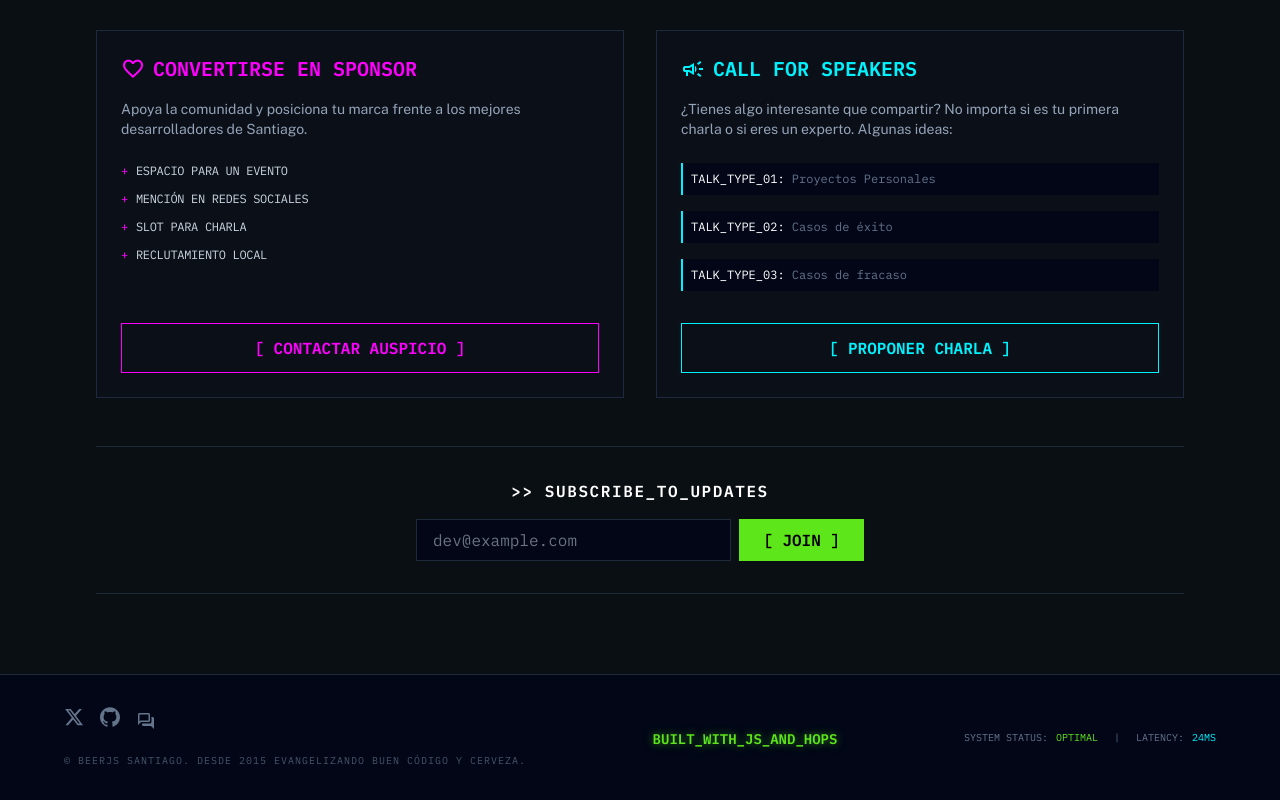
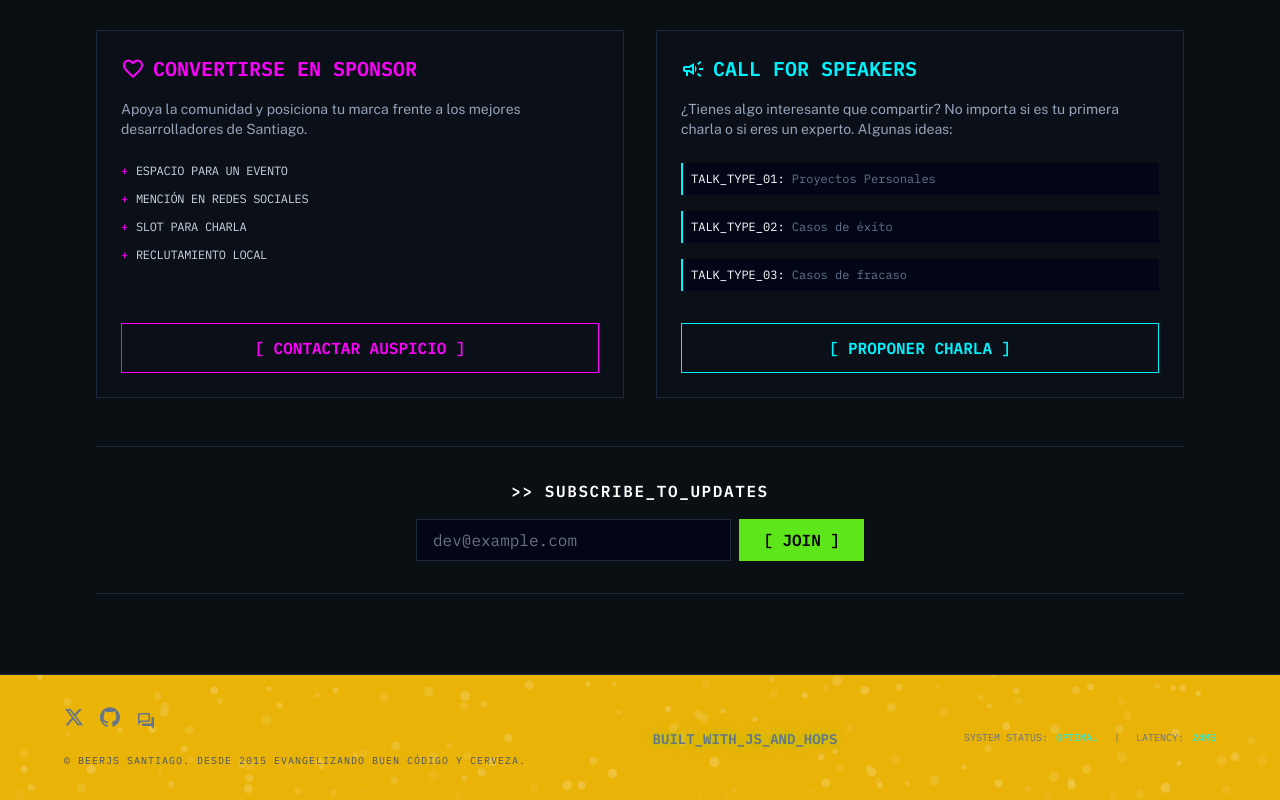
Before and after one commit to devschile/beerjs, a website: page public/index.html in a window 1280 px wide. Shown: the part 1423-2223 px from the top of the page. Drawn offline with nearby package versions, Linux system fonts and the light colour scheme.

Commit message:
feat: bubble fx

```diff
--- a/public/assets/css/styles.css
+++ b/public/assets/css/styles.css
@@ -36,3 +36,12 @@ body {
   0%, 100% { opacity: 1; }
   50%       { opacity: 0; }
 }
+
+.bubbles {
+	position: absolute;
+	width: 100%;
+	height: 100%;
+	top: 0;
+	left: 0;
+  opacity: .3;
+}
--- a/public/assets/js/functions.js
+++ b/public/assets/js/functions.js
@@ -103,3 +103,200 @@ console.log('%c salud@beerjs.cl ', 'background: #222; color: #ffCC00');
 })(window,document,'script','//www.google-analytics.com/analytics.js','ga');
 ga('create', 'UA-62394125-1', 'auto');
 ga('send', 'pageview');
+
+// bubbles: https://codepen.io/w-chenamg/pen/bGZPdgb
+const pi2 = 2 * Math.PI;
+const MIN_CPU_BUBBLES = 50; // Minimum number of bubbles (for the worst of computers)
+const MAX_CPU_BUBBLES = 200; // Maximum number of bubbles (for the best of computers)
+const CPU_CORES_BUBBLES = 4; // CPU logical cores count required for maximum bubbles
+const CPU_BUBBLES_RATIO = CPU_CORES_BUBBLES / MAX_CPU_BUBBLES;
+const MAX_BUBBLES = Math.min((window.navigator.hardwareConcurrency / CPU_BUBBLES_RATIO) * (MAX_CPU_BUBBLES - MIN_CPU_BUBBLES) + MIN_CPU_BUBBLES, MAX_CPU_BUBBLES);
+const MIN_BUBBLE_SIZE = 5;
+const MAX_BUBBLE_SIZE = 10;
+
+// The minimum lifetime of a bubble divided by the canvas height (px) you are testing on
+// This keeps the velocity of bubbles proportional to the canvas height, i.e. height ambiguous
+const LIFETIME_HEIGHT_RATIO = 5000 / 300;
+
+class Bubble {
+	static random(min, max) {
+		return Math.floor(
+			Math.random() * (Math.round(max) - Math.round(min) + 1) + Math.round(min)
+		);
+	}
+
+	static easeInSine(f) {
+		return 1 - Math.cos((f * Math.PI) / 2);
+	}
+
+	static easeInOutSine(f) {
+		return -(Math.cos(Math.PI * f) - 1) / 2;
+	}
+
+	static getLifeTime(height) {
+		return Bubble.random(
+			height * LIFETIME_HEIGHT_RATIO,
+			height * LIFETIME_HEIGHT_RATIO * 2
+		);
+	}
+
+	static getSize() {
+		return Bubble.random(MIN_BUBBLE_SIZE, MAX_BUBBLE_SIZE);
+	}
+
+	static getAlpha() {
+		return Bubble.random(20, 70) / 100;
+	}
+
+	static getPos(width, height, size) {
+		return { x: Bubble.random(0, width), y: size * 2 };
+	}
+
+	static getWobbleCoefficient() {
+		return Bubble.random(-100, 100) / 10;
+	}
+
+	constructor(lifeStart, bubbles) {
+		this.bubbles = bubbles;
+		this.canvas = this.bubbles.canvas;
+		this.ctx = this.bubbles.ctx;
+
+		this.alpha = Bubble.getAlpha();
+		this.size = Bubble.getSize();
+		this.pos = Bubble.getPos(this.bubbles.width, this.bubbles.height, this.size);
+		this.wobbleCoefficient = Bubble.getWobbleCoefficient();
+
+		this.lifeStart = lifeStart;
+		this.lifeTime = Bubble.getLifeTime(this.bubbles.height);
+		if (this.bubbles.firstSpawn) {
+			this.lifeStart -= this.lifeTime * (Bubble.random(0, 100) / 100);
+		}
+	}
+
+	getTimeFrac(timeStamp) {
+		return (timeStamp - this.lifeStart) / this.lifeTime;
+	}
+
+	getWobble(timeFrac) {
+		return this.size * Math.sin(timeFrac * pi2) * this.wobbleCoefficient;
+	}
+
+	draw(timeFrac) {
+		let riseHeight = this.bubbles.height + this.size / 2 + this.pos.y;
+		let x = this.pos.x + this.getWobble(timeFrac);
+		let y = this.bubbles.height + this.pos.y - Bubble.easeInSine(timeFrac) * riseHeight;
+		let floorDist = Math.min(Math.max((this.bubbles.height - y) / (this.bubbles.height * 0.1), 0), 1);
+
+		this.ctx.beginPath();
+		this.ctx.arc(x, y, this.size / 2, 0, pi2);
+		this.ctx.fillStyle = "rgba(255, 255, 255, " + this.alpha * floorDist + ")";
+		this.ctx.fill();
+	}
+}
+
+class Bubbles {
+	static forEach(canvases) {
+		let bubbles = [];
+		for (let i = 0; i < canvases.length; i++)
+			bubbles.push(new Bubbles(canvases[i]));
+		return bubbles;
+	}
+
+	static isVisible() {
+		if ("visibilityState" in document)
+			return document.visibilityState !== "hidden";
+		if ("hidden" in document) return !document.hidden;
+		return true;
+	}
+
+	constructor(canvas) {
+		this.firstSpawn = true;
+		this.bubbles = [];
+
+		this.canvas = canvas;
+		this.ctx = canvas.getContext("2d");
+
+		this.requestAnimationFrame();
+
+		document.addEventListener(
+			typeof document.msHidden !== "undefined"
+				? "msvisibilitychange"
+				: typeof document.webkitHidden !== "undefined"
+				? "webkitvisibilitychange"
+				: "visibilitychange",
+			this.documentVisibilityChange.bind(this),
+			false
+		);
+	}
+
+	requestAnimationFrame() {
+		requestAnimationFrame(this.draw.bind(this));
+	}
+
+	documentVisibilityChange() {
+		if (this.firstSpawn) return;
+		this.firstSpawn = true;
+		this.bubbles = [];
+	}
+
+	calcCanvasSize() {
+		const { width, height } = this.canvas.getBoundingClientRect();
+		if (this.width !== width || this.height !== height) {
+			const scale = window.devicePixelRatio;
+			const scaledWidth = Math.floor(width * scale);
+			const scaledHeight = Math.floor(height * scale);
+
+			this.canvas.width = scaledWidth;
+			this.canvas.height = scaledHeight;
+			this.ctx.scale(scale, scale);
+
+			if (this.width !== undefined && this.height !== undefined && (width > this.width || height > this.height)) {
+				if (this.sizeChangeTimeout !== undefined) clearTimeout(this.sizeChangeTimeout);
+				this.sizeChangeTimeout = window.setTimeout(this.documentVisibilityChange.bind(this), 250);
+			}
+		}
+		this.width = width;
+		this.height = height;
+	}
+
+	spawnBubble(timeStamp) {
+		this.bubbles.push(new Bubble(timeStamp, this));
+	}
+
+	spawnBubbles(timeStamp) {
+		while (this.bubbles.length < Math.ceil(MAX_BUBBLES / 2)) {
+			this.spawnBubble(timeStamp);
+		}
+	}
+
+	drawBubbles(timeStamp) {
+		let i = 0;
+		while (i < this.bubbles.length) {
+			let bubble = this.bubbles[i];
+			let timeFrac = bubble.getTimeFrac(timeStamp);
+			if (timeFrac >= 1) {
+				this.bubbles.splice(i, 1);
+				continue;
+			} else if (timeFrac >= 0.5 && !bubble.nextSpawned) {
+				bubble.nextSpawned = true;
+				this.spawnBubble(timeStamp);
+			}
+
+			bubble.draw(timeFrac);
+			i++;
+		}
+	}
+
+	draw(timeStamp) {
+		this.calcCanvasSize();
+		this.ctx.clearRect(0, 0, this.width, this.height);
+
+		this.spawnBubbles(timeStamp);
+		this.drawBubbles(timeStamp);
+		this.firstSpawn = false;
+
+		this.requestAnimationFrame();
+	}
+}
+
+Bubbles.forEach(document.getElementsByClassName("bubbles"));
--- a/public/index.html
+++ b/public/index.html
@@ -251,8 +251,9 @@
     </section>
   </main>
   <!-- Terminal Footer -->
-  <footer class="bg-slate-950 border-t border-slate-800 px-4 py-8 mt-12" id="contact">
-    <div class="max-w-6xl mx-auto flex flex-col md:flex-row justify-between items-center gap-6">
+  <footer class="bg-yellow-500 border-t border-slate-800 px-4 py-8 mt-12 relative" id="contact">
+    <canvas class="bubbles"></canvas>
+    <div class="max-w-6xl mx-auto flex flex-col md:flex-row justify-between items-center gap-6 relative">
       <div class="flex flex-col items-center md:items-start gap-2">
         <div class="flex gap-4">
           <a class="text-slate-500 hover:text-white transition-colors" href="https://x.com/BeerJSSantiago">
@@ -280,11 +281,11 @@
           buen código y cerveza.</p>
       </div>
       <div class="text-center">
-        <span class="text-hacker-green font-bold glow-text-green text-sm">BUILT_WITH_JS_AND_HOPS</span>
+        <span class="text-slate-500 font-bold glow-text-green text-sm">BUILT_WITH_JS_AND_HOPS</span>
       </div>
       <div class="flex items-center gap-2 text-slate-500 text-[10px] uppercase">
         <span>System Status:</span>
-        <span class="text-hacker-green">OPTIMAL</span>
+        <span class="text-hacker-cyan">OPTIMAL</span>
         <span class="mx-2">|</span>
         <span>Latency:</span>
         <span class="text-hacker-cyan">24ms</span>
```
